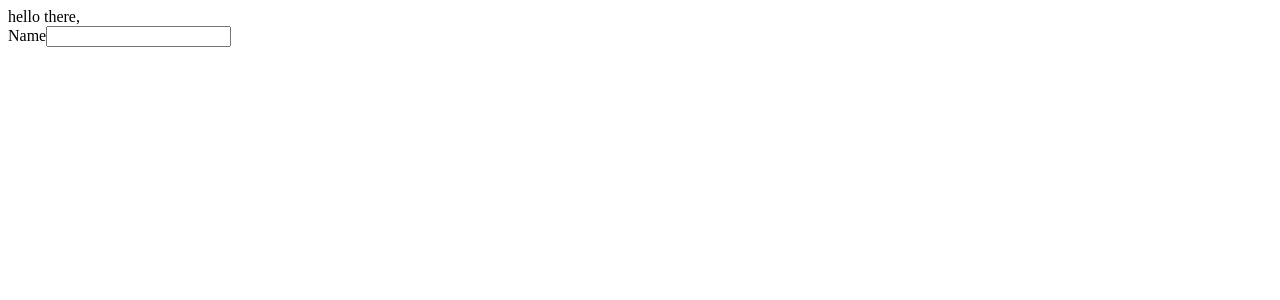
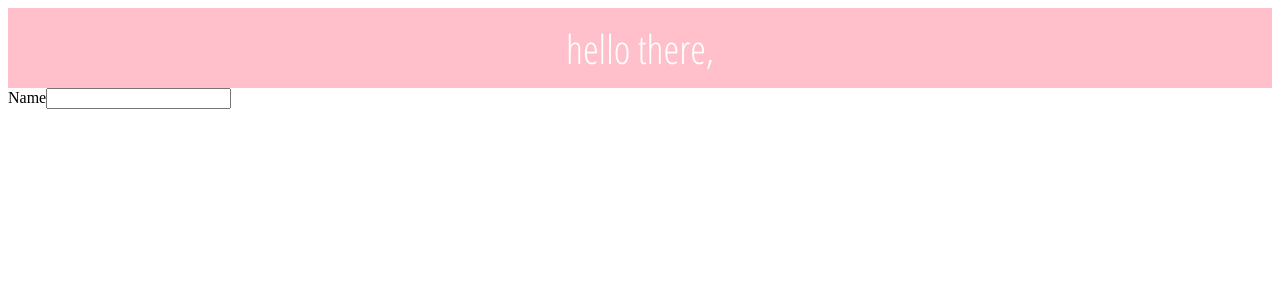
Before and after one commit to michellerenehey/adv-react-guestbook, a React (Create React App) app: page / in a window 1280 px wide. Shown: the top 300 px of the page. Built offline with nearby package versions, Linux system fonts and the light colour scheme.

Commit message:
styled header

```diff
--- a/src/App.css
+++ b/src/App.css
@@ -1,3 +1,5 @@
+@import url('https://fonts.googleapis.com/css2?family=Open+Sans+Condensed:ital,wght@0,300;0,700;1,300&display=swap');
+
 .App {
   text-align: center;
   margin: 0;
--- a/src/components/Header/Header.css
+++ b/src/components/Header/Header.css
@@ -0,0 +1,11 @@
+.Header {
+  background-color: pink;
+  height: 10vh;
+  display: flex;
+  flex-direction: column;
+  justify-content: center;
+  align-items: center;
+  font-family: 'Open Sans Condensed', sans-serif;
+  font-size: 5vh;
+  color: white;
+}
--- a/src/components/Header/Header.jsx
+++ b/src/components/Header/Header.jsx
@@ -3,5 +3,5 @@ import { useUser } from '../../context/UserContext';
 
 export default function Header() {
   const { user } = useUser();
-  return <div>hello there, {user}</div>;
+  return <div className="Header">hello there, {user}</div>;
 }
```
